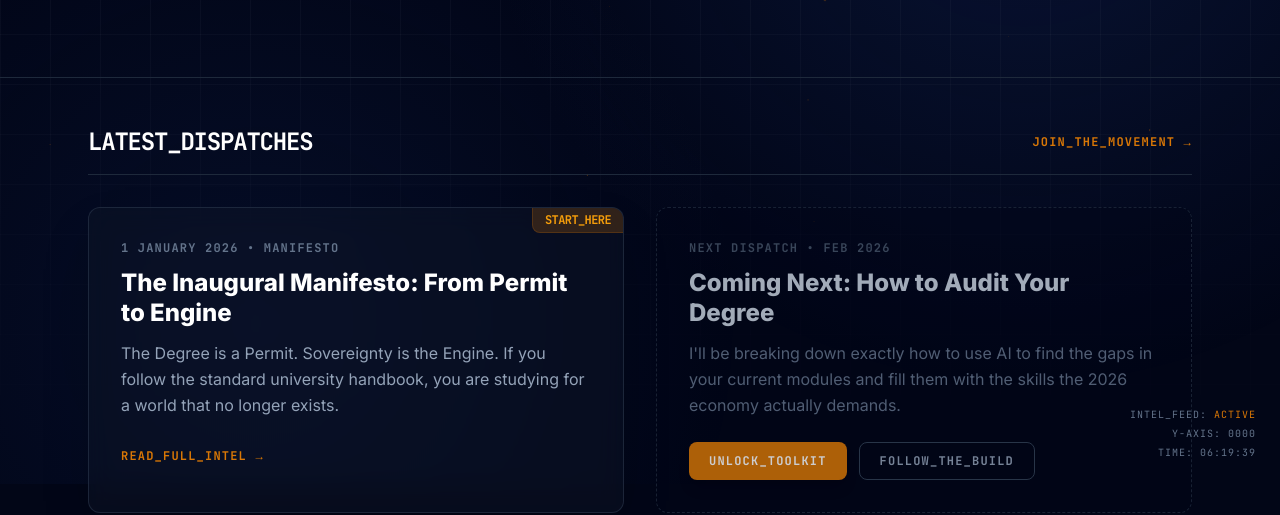
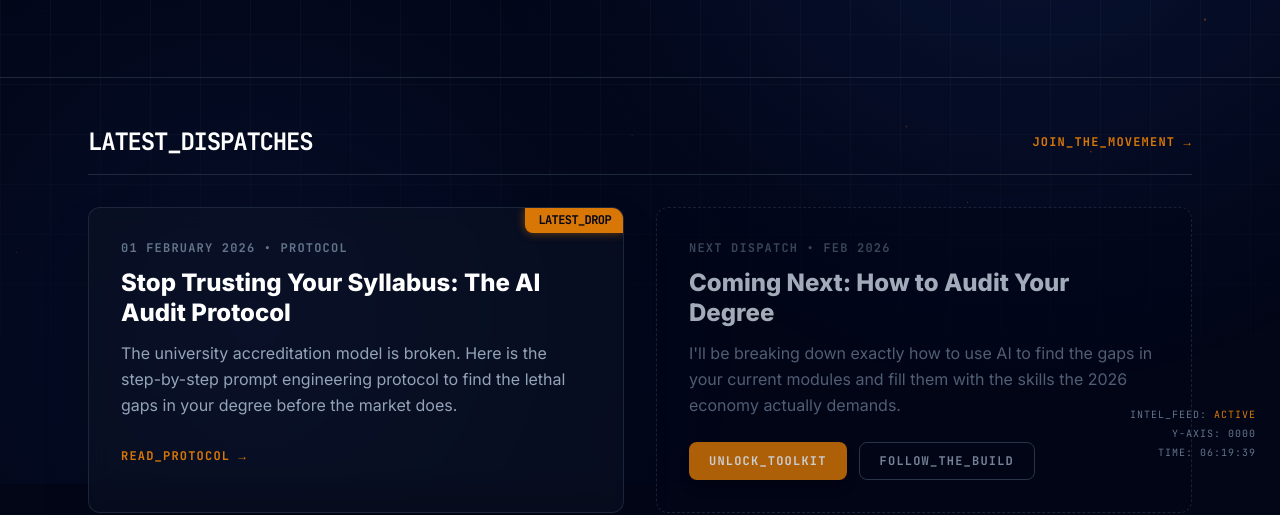
Before and after one commit to malatm1/Ithuvia, a plain HTML site: page blog/index.html in a window 1280 px wide. Shown: the part 316-831 px from the top of the page. Drawn offline with nearby package versions, Linux system fonts and the light colour scheme.

Commit message:
Update article details and labels in index.html

```diff
--- a/blog/index.html
+++ b/blog/index.html
@@ -180,16 +180,20 @@
       <div class="grid gap-8 md:grid-cols-2">
 
         <article class="bg-slate-900/40 backdrop-blur-md rounded-xl border border-slate-700/50 p-8 hover:border-amber-600/50 transition group relative overflow-hidden shadow-2xl">
-          <div class="absolute top-0 right-0 bg-amber-600/20 text-amber-500 text-xs font-bold px-3 py-1 rounded-bl-lg font-mono tracking-tighter border-l border-b border-amber-600/20">START_HERE</div>
-          <p class="text-xs font-bold text-slate-500 mb-3 uppercase tracking-widest font-mono">1 January 2026 • Manifesto</p>
+          <div class="absolute top-0 right-0 bg-amber-600 text-slate-950 text-xs font-bold px-3 py-1 rounded-bl-lg font-mono tracking-tighter border-l border-b border-amber-600 shadow-[0_0_10px_rgba(217,119,6,0.5)]">LATEST_DROP</div>
+
+          <p class="text-xs font-bold text-slate-500 mb-3 uppercase tracking-widest font-mono">01 February 2026 • Protocol</p>
+
           <h3 class="text-2xl font-bold text-white mb-3 group-hover:text-amber-500 transition leading-tight">
-            <a href="/blog/manifesto.html" class="hover:underline">The Inaugural Manifesto: From Permit to Engine</a>
+            <a href="/blog/february.html" class="hover:underline">Stop Trusting Your Syllabus: The AI Audit Protocol</a>
           </h3>
+
           <p class="text-slate-400 mb-6 leading-relaxed">
-            The Degree is a Permit. Sovereignty is the Engine. If you follow the standard university handbook, you are studying for a world that no longer exists.
+            The university accreditation model is broken. Here is the step-by-step prompt engineering protocol to find the lethal gaps in your degree before the market does.
           </p>
-          <a href="/blog/manifesto.html" class="inline-flex items-center font-bold text-amber-600 hover:text-amber-500 font-mono text-xs uppercase tracking-widest">
-            Read_Full_Intel →
+
+          <a href="/blog/february.html" class="inline-flex items-center font-bold text-amber-600 hover:text-amber-500 font-mono text-xs uppercase tracking-widest">
+            Read_Protocol →
           </a>
         </article>
 
```
